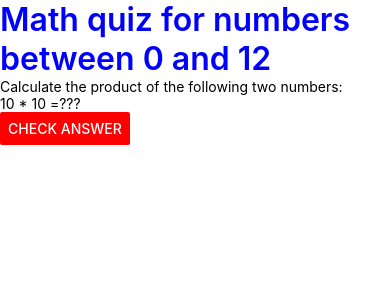
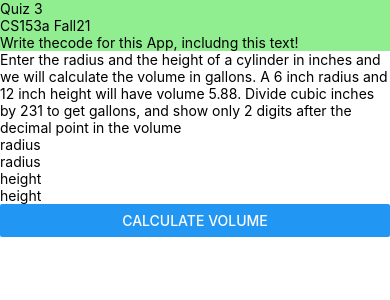
Before and after one commit to Yell0wF1sh/Quiz2, a React Native app in the folder MathQuiz/: screen / in a window 390 px wide. Shown: the top 300 px of the page. Built offline with nearby package versions, Linux system fonts and the light colour scheme.

Commit message:
16：29 10/20/21

```diff
--- a/MathQuiz/App.js
+++ b/MathQuiz/App.js
@@ -1,73 +1,52 @@
 
 import React, {useState} from 'react';
-import { StyleSheet, Text, View, TextInput,Button } from 'react-native';
+import { StyleSheet, Text, View, TextInput, Button } from 'react-native';
 // import AsyncStorage from '@react-native-async-storage/async-storage';
 
 export default function App() {
-  const [x, setX] = useState(Math.floor(Math.random()*13))
-  const [y, setY] = useState(Math.floor(Math.random()*13))
-  const [userAnswer, setUserAnswer] = useState(0)
-  const [correct, setCorrect] = useState(0)
-  const [answered, setAnswered] = useState(0)
-  const [isCorrect, setIsCorrect] = useState(null)
+  const [radius, setRadius] = useState(null)
+  const [height, setHeight] = useState(null)
+  const [areaOfBase, setAreaOfBase] = useState(null)
+  const [isCalView, setIsCalView] = useState(false)
 
   const storeData = async (value) => {
 
   }
 
-  const checkAnswerAreaDefault =
-  (
-    <View style={{justifyContent: 'center', alignItems: 'flex-start'}}>
-      <Button
-        color='red'
-        title='CHECK ANSWER'
-      />
-    </View>
-  );
 
-  const checkAnswerAreaCorrect =
-  (
-    <View style={{justifyContent: 'center', alignItems: 'flex-start'}}>
-      <Text style={{color:'red', fontWeight: 600}}>
-        CORRECT!!
-      </Text>
-      <Button
-        color='green'
-        title='Next Question'
-      />
-    </View>
-  );
-
-const checkAnswerAreaWrong =
-  (
-    <View style={{justifyContent: 'center', alignItems: 'flex-start'}}>
-      <Text style={{color:'red', fontWeight: 600}}>
-        Sorry, answer was {x*y}, try again!
-      </Text>
-      <Button
-        color='green'
-        title='Next Question'
-      />
-    </View>
-  );
 
   return (
     <View>
-      <Text style={{fontSize: 32, color: 'blue', fontWeight: 600}}>
-        Math quiz for numbers between 0 and 12
+      <View style={{backgroundColor: 'lightgreen'}}>
+        <Text>Quiz 3</Text>
+        <Text>CS153a Fall21</Text>
+        <Text>Write thecode for this App, includng this text!</Text>
+      </View>
+      <Text>
+        Enter the radius and the height of a cylinder in inches and we will
+        calculate the volume in gallons. A 6 inch radius and 12 inch
+        height will have volume 5.88. Divide cubic inches by 231 to get
+        gallons, and show only 2 digits after the decimal point in the
+        volume
       </Text>
-      <Text>
-        Calculate the product of the following two numbers:
-      </Text>
-      <View style={{flexDirection: 'row'}}>
-        <Text>
-          {x} * {y} =
-        </Text>
+      <View>
+        <Text>radius</Text>
         <TextInput
-          placeholder='???'
+          placeholder='radius'
+          onChangeText={(text) => {setRadius(text)}}
         />
       </View>
-      {isCorrect?checkAnswerAreaCorrect:checkAnswerAreaDefault}
+      <View>
+        <Text>height</Text>
+        <TextInput
+          placeholder='height'
+          onChangeText={(text) => {setHeight(text)}}
+        />
+      </View>
+      <Button
+        title='CALCULATE VOLUME'
+        onPress={() => {}}
+      />
     </View>
   );
 }
```
Also changed, not shown: MathQuiz/component/bank.js (added, +24 -0 lines).
